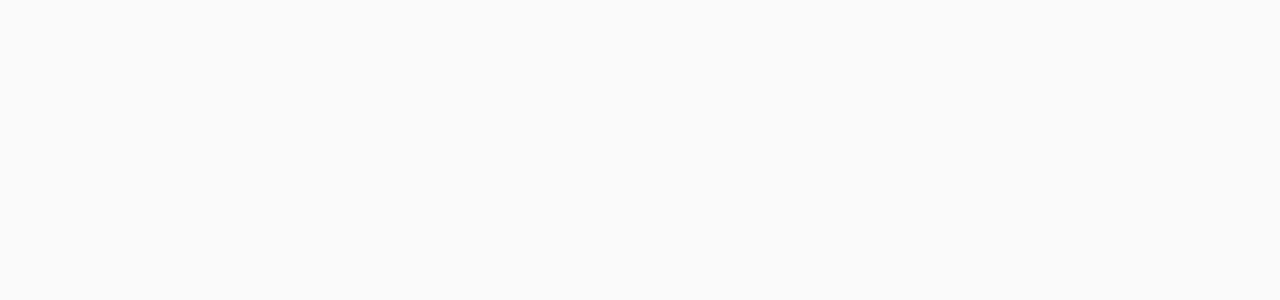
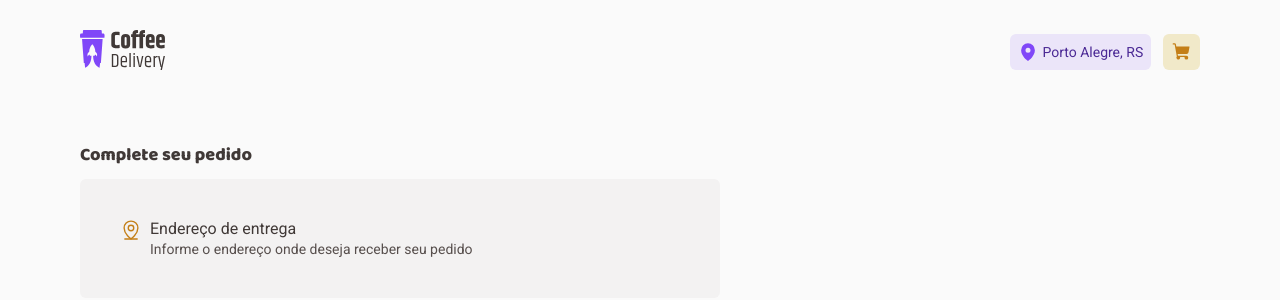
Before and after one commit to MateusJSouza/coffee-delivery, a React (Vite) app: page /completeOrder in a window 1280 px wide. Before the commit this address had no page. Shown: the top 300 px of the page. Built offline with nearby package versions, Linux system fonts and the light colour scheme.

Commit message:
feat: completeOrder e sectionTitle do formulário

```diff
--- a/src/Routes.tsx
+++ b/src/Routes.tsx
@@ -1,5 +1,6 @@
 import { Route, Routes } from 'react-router-dom';
 import { DefaultLayout } from "./layouts/DefaultLayout";
+import { CompleteOrderPage } from './pages/CompleteOrder';
 import { HomePage } from './pages/Home';
 
 export function Router() {
@@ -7,6 +8,8 @@
     <Routes>
       <Route path="/" element={<DefaultLayout />}>
         <Route path="/" element={<HomePage />} />
+        <Route path="/completeOrder" element={<CompleteOrderPage />} />
+        {/* <Route path="/orderConfirmed" element={<OrderConfirmedPage />} /> */}
       </Route>
     </Routes>
   )
--- a/src/components/Header/index.tsx
+++ b/src/components/Header/index.tsx
@@ -17,9 +17,11 @@
             <MapPin size={20} weight="fill" />
             Porto Alegre, RS
           </HeaderButton>
-          <HeaderButton variant="yellow">
-            <ShoppingCart size={20} weight="fill" />
-          </HeaderButton>
+          <NavLink to="/completeOrder">
+            <HeaderButton variant="yellow">
+              <ShoppingCart size={20} weight="fill" />
+            </HeaderButton>
+          </NavLink>
         </HeaderButtonsContainer>
       </div>
     </HeaderContainer>
--- /dev/null
+++ b/src/pages/CompleteOrder/components/CompleteOrderForm/index.tsx
@@ -0,0 +1,25 @@
+import { MapPinLine } from "phosphor-react";
+import { useTheme } from "styled-components";
+import { TitleText } from "../../../../components/Typograph";
+import { SectionTitle } from "../SectionTitle";
+import { CompleteOrderFormContainer, FormSectionContainer } from "./styles";
+
+export function CompleteOrderForm() {
+  const { colors } = useTheme()
+
+  return (
+    <CompleteOrderFormContainer>
+      <TitleText size="xs" color="subtitle">
+        Complete seu pedido
+      </TitleText>
+
+      <FormSectionContainer>
+        <SectionTitle
+          title="Endereço de entrega"
+          subtitle="Informe o endereço onde deseja receber seu pedido"
+          icon={<MapPinLine color={colors["brand-yellow-dark"]} size={22} />}
+        />
+      </FormSectionContainer>
+    </CompleteOrderFormContainer>
+  )
+}
--- /dev/null
+++ b/src/pages/CompleteOrder/components/CompleteOrderForm/styles.ts
@@ -0,0 +1,15 @@
+import styled from "styled-components";
+import { SectionBaseStyle } from "../../styles";
+
+export const CompleteOrderFormContainer = styled.div`
+  display: flex;
+  flex-direction: column;
+  gap: 0.75rem;
+  width: 40rem;
+`;
+
+export const FormSectionContainer = styled(SectionBaseStyle)`
+  display: flex;
+  flex-direction: column;
+  gap: 2rem;
+`;
--- /dev/null
+++ b/src/pages/CompleteOrder/components/SectionTitle/index.tsx
@@ -0,0 +1,21 @@
+import { ReactNode } from "react";
+import { RegularText } from "../../../../components/Typograph";
+import { SectionTitleContainer } from "./styles";
+
+interface SectionTitleProps {
+  title: string;
+  subtitle: string;
+  icon: ReactNode;
+}
+
+export function SectionTitle({ title, subtitle, icon }: SectionTitleProps) {
+  return (
+    <SectionTitleContainer>
+      {icon}
+      <div>
+        <RegularText color="subtitle">{title}</RegularText>
+        <RegularText size="s">{subtitle}</RegularText>
+      </div>
+    </SectionTitleContainer>
+  )
+}
--- /dev/null
+++ b/src/pages/CompleteOrder/components/SectionTitle/styles.ts
@@ -0,0 +1,6 @@
+import styled from "styled-components";
+
+export const SectionTitleContainer = styled.div`
+  display: flex;
+  gap: 0.5rem;
+`;
--- /dev/null
+++ b/src/pages/CompleteOrder/index.tsx
@@ -0,0 +1,10 @@
+import { CompleteOrderForm } from "./components/CompleteOrderForm";
+import { CompleteOrderContainer } from "./styles";
+
+export function CompleteOrderPage() {
+  return (
+    <CompleteOrderContainer className="container">
+      <CompleteOrderForm />
+    </CompleteOrderContainer>
+  )
+}
--- /dev/null
+++ b/src/pages/CompleteOrder/styles.ts
@@ -0,0 +1,15 @@
+import styled from "styled-components";
+
+export const CompleteOrderContainer = styled.form`
+  margin-top: 2.5rem;
+  display: flex;
+  justify-content: space-between;
+  gap: 2rem;
+`;
+
+export const SectionBaseStyle = styled.div`
+  width: 100%;
+  background: ${({ theme }) => theme.colors["base-card"]};
+  border-radius: 6px;
+  padding: 2.5rem;
+`;
```
